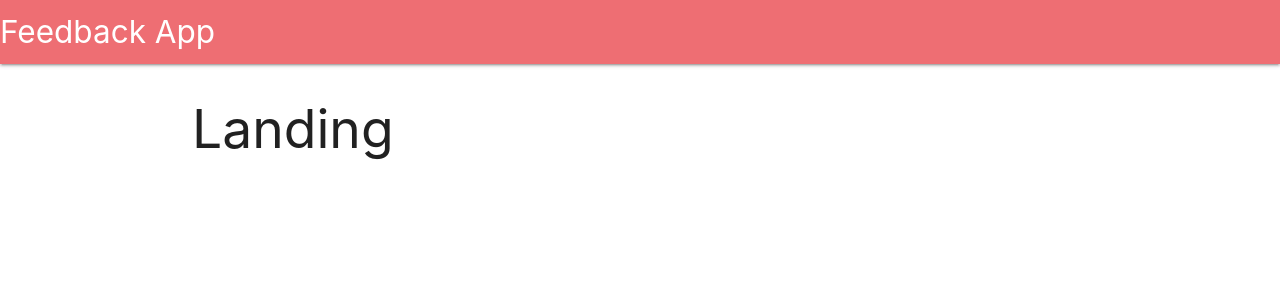
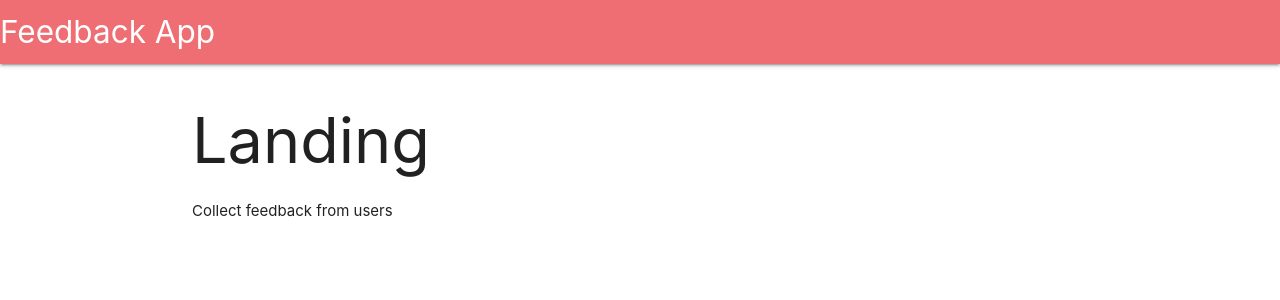
Before and after one commit to onrush1995/feedback-server, a React (Create React App) app in the folder client/: page / in a window 1280 px wide. Shown: the top 300 px of the page. Built offline with nearby package versions, Linux system fonts and the light colour scheme; no server answers.

Commit message:
setup landing component

```diff
--- a/client/src/components/App.js
+++ b/client/src/components/App.js
@@ -4,9 +4,10 @@ import { connect } from 'react-redux';
 import * as actions from '../actions';
 
 import Header from './Header';
+import Landing from './Landing';
+
 const Dashboard = () => <h2>Dashboard</h2>;
 const SurveyNew = () => <h2>SurveyNew</h2>;
-const Landing = () => <h2>Landing</h2>;
 
 class App extends Component {
 	componentDidMount() {
--- /dev/null
+++ b/client/src/components/Landing.js
@@ -0,0 +1,12 @@
+import React from 'react';
+
+const Landing = () => {
+	return (
+		<div>
+			<h1>Landing</h1>
+			<p>Collect feedback from users</p>
+		</div>
+	);
+};
+
+export default Landing;
```
